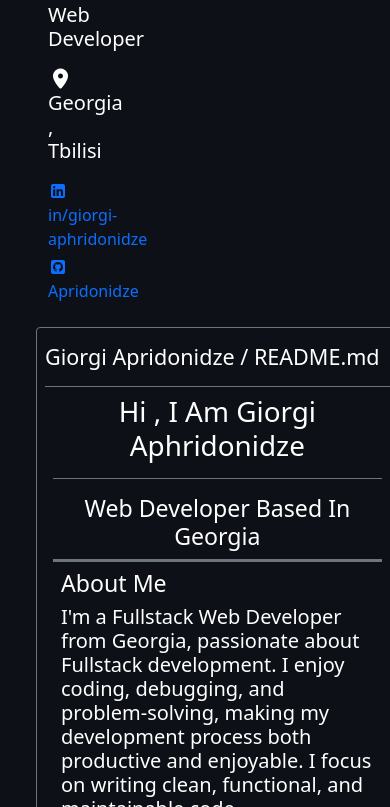
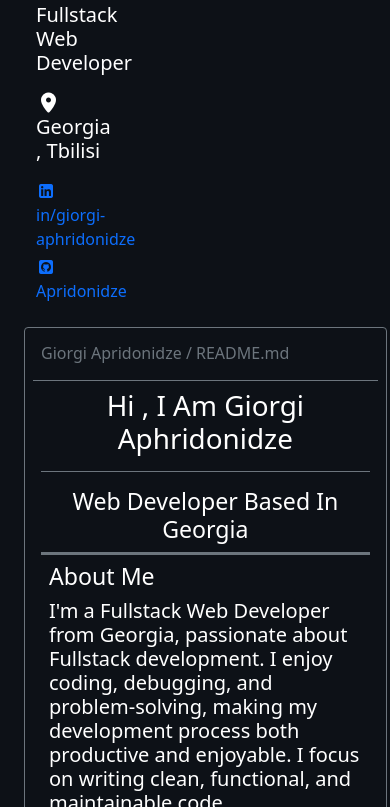
Before and after one commit to Apridonidze/portfolio, a React (Vite) app in the folder frontend/: page / in a window 390 px wide. Shown: the part 293-1100 px from the top of the page. Built offline with nearby package versions, Linux system fonts and the light colour scheme.

Commit message:
fixed layot of readme for responsivness

```diff
--- a/frontend/src/App.jsx
+++ b/frontend/src/App.jsx
@@ -9,7 +9,7 @@
 
       <Header />
 
-      <div className="app-body container-fluid" >
+      <div className="app-body py-3" >
         <div className="row">
         <div className="body-left col col-4 ">
 
--- a/frontend/src/components/README.jsx
+++ b/frontend/src/components/README.jsx
@@ -4,9 +4,9 @@
 
 const README = () => {
     return(
-        <div className="readme-container border bored-1 border-secondary mt-3 ms-4 rounded-1 p-2 " >
+        <div className="readme-container container border bored-1 border-secondary mt-3 ms-4 rounded-1 p-2 " >
             <div className="readme-header border-bottom border-1 border-secondary py-2">
-                <h4>Giorgi Apridonidze / README.md</h4>
+                <h6 className="px-2 text-secondary">Giorgi Apridonidze / README.md</h6>
             </div>
             <div className="readme-body">
                 <About />
```
